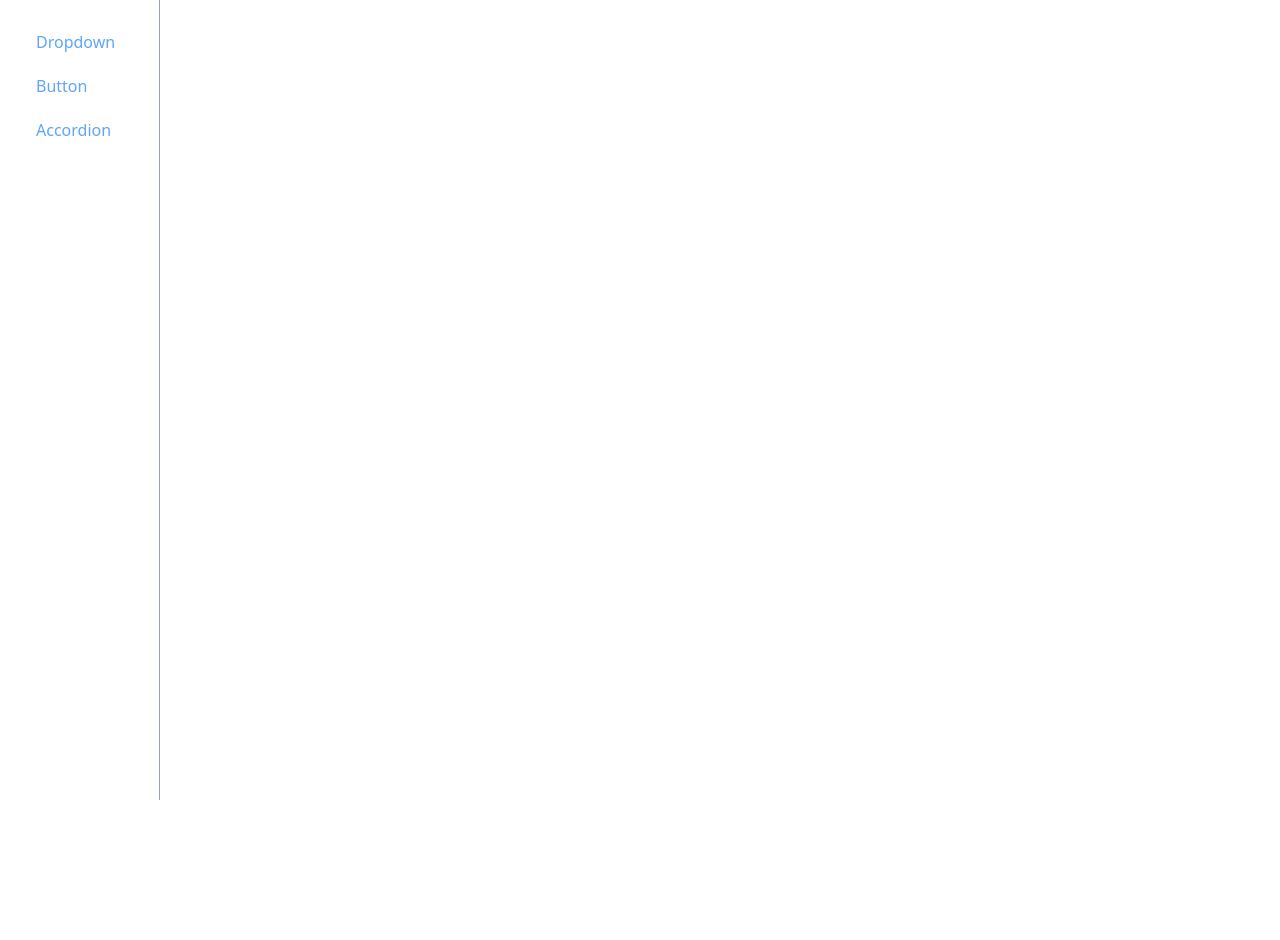
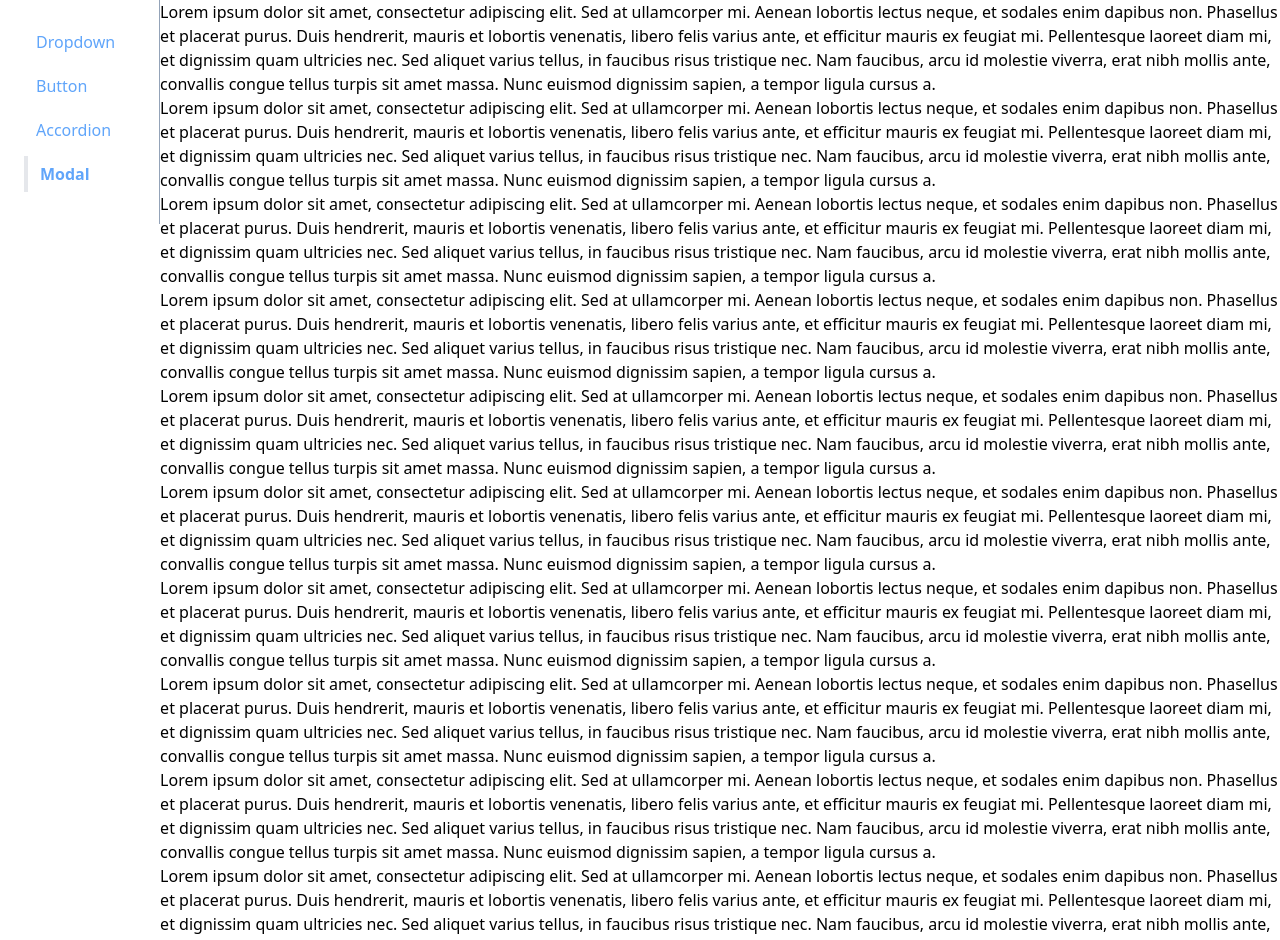
Before and after one commit to atinderbirsin/comps, a React (Create React App) app: page /modal in a window 1280 px wide. Shown: the top 940 px of the page. Before the commit the page ends 800 px from the top, so only its background shows below. Built offline with nearby package versions, Linux system fonts and the light colour scheme.

Commit message:
Modal component completed

```diff
--- a/public/index.html
+++ b/public/index.html
@@ -28,6 +28,7 @@
   <body>
     <noscript>You need to enable JavaScript to run this app.</noscript>
     <div id="root"></div>
+    <div id="modal-container"></div>
     <!--
       This HTML file is a template.
       If you open it directly in the browser, you will see an empty page.
--- a/src/App.js
+++ b/src/App.js
@@ -3,10 +3,11 @@ import SideBar from "./components/SideBar";
 import AccordionPage from "./pages/AccordionPage";
 import ButtonPage from "./pages/ButtonPage";
 import DropdownPage from "./pages/DropdownPage";
+import ModalPage from "./pages/ModalPage";
 
 function App() {
   return (
-    <div className="h-screen flex">
+    <div className=" flex">
       <SideBar />
 
       <div className="flex items-center justify-center w-full">
@@ -19,6 +20,9 @@ function App() {
         <Route path="/accordion">
           <AccordionPage />
         </Route>
+        <Route path="/modal">
+          <ModalPage />
+        </Route>
       </div>
     </div>
   );
--- /dev/null
+++ b/src/components/Modal.js
@@ -0,0 +1,30 @@
+import Overlay from "./Overlay";
+import ReactDOM from "react-dom";
+import { useEffect } from "react";
+
+function Modal({ onDismiss, children, action }) {
+  useEffect(() => {
+    document.body.classList.add("overflow-hidden");
+
+    return () => {
+      document.body.classList.remove("overflow-hidden");
+    };
+  }, []);
+
+  return ReactDOM.createPortal(
+    <div>
+      <Overlay onClick={onDismiss} />
+      <div className="fixed inset-40 bg-white">
+        <div className="p-10 flex flex-col justify-between h-full">
+          <div>
+            <p>{children}</p>
+          </div>
+          <div className="self-end">{action}</div>
+        </div>
+      </div>
+    </div>,
+    document.querySelector("#modal-container")
+  );
+}
+
+export default Modal;
--- /dev/null
+++ b/src/components/Overlay.js
@@ -0,0 +1,8 @@
+function Overlay({...rest}) {
+    return (
+        <div {...rest} className="fixed inset-0 bg-gray-300 opacity-80">
+        </div>
+    )
+};
+
+export default Overlay;
--- a/src/components/SideBar.js
+++ b/src/components/SideBar.js
@@ -8,6 +8,7 @@ function SideBar() {
     { label: "Dropdown", to: "/" },
     { label: "Button", to: "/button" },
     { label: "Accordion", to: "/accordion" },
+    { label: "Modal", to: "/modal" },
   ];
 
   const renderedList = links.map((link) => {
--- /dev/null
+++ b/src/pages/ModalPage.js
@@ -0,0 +1,149 @@
+import { useState } from "react";
+import Button from "../components/Button";
+import Modal from "../components/Modal";
+
+function ModalPage() {
+  const [showModal, setShowModal] = useState(false);
+
+  const onButtonClick = () => {
+    setShowModal(!showModal);
+  };
+
+  const onDismiss = () => {
+    setShowModal(false);
+  };
+
+  const action = (
+    <Button onClick={onDismiss} primary>
+      I Agree
+    </Button>
+  );
+
+  const modal = (
+    <Modal onDismiss={onDismiss} action={action}>
+      I"m a Modal , Agree to terms and conditions to continue
+    </Modal>
+  );
+
+  return (
+    <div className="w-full flex flex-col items-center justify-center">
+      <p>
+        Lorem ipsum dolor sit amet, consectetur adipiscing elit. Sed at
+        ullamcorper mi. Aenean lobortis lectus neque, et sodales enim dapibus
+        non. Phasellus et placerat purus. Duis hendrerit, mauris et lobortis
+        venenatis, libero felis varius ante, et efficitur mauris ex feugiat mi.
+        Pellentesque laoreet diam mi, et dignissim quam ultricies nec. Sed
+        aliquet varius tellus, in faucibus risus tristique nec. Nam faucibus,
+        arcu id molestie viverra, erat nibh mollis ante, convallis congue tellus
+        turpis sit amet massa. Nunc euismod dignissim sapien, a tempor ligula
+        cursus a.
+      </p>
+      <p>
+        Lorem ipsum dolor sit amet, consectetur adipiscing elit. Sed at
+        ullamcorper mi. Aenean lobortis lectus neque, et sodales enim dapibus
+        non. Phasellus et placerat purus. Duis hendrerit, mauris et lobortis
+        venenatis, libero felis varius ante, et efficitur mauris ex feugiat mi.
+        Pellentesque laoreet diam mi, et dignissim quam ultricies nec. Sed
+        aliquet varius tellus, in faucibus risus tristique nec. Nam faucibus,
+        arcu id molestie viverra, erat nibh mollis ante, convallis congue tellus
+        turpis sit amet massa. Nunc euismod dignissim sapien, a tempor ligula
+        cursus a.
+      </p>
+      <p>
+        Lorem ipsum dolor sit amet, consectetur adipiscing elit. Sed at
+        ullamcorper mi. Aenean lobortis lectus neque, et sodales enim dapibus
+        non. Phasellus et placerat purus. Duis hendrerit, mauris et lobortis
+        venenatis, libero felis varius ante, et efficitur mauris ex feugiat mi.
+        Pellentesque laoreet diam mi, et dignissim quam ultricies nec. Sed
+        aliquet varius tellus, in faucibus risus tristique nec. Nam faucibus,
+        arcu id molestie viverra, erat nibh mollis ante, convallis congue tellus
+        turpis sit amet massa. Nunc euismod dignissim sapien, a tempor ligula
+        cursus a.
+      </p>
+      <p>
+        Lorem ipsum dolor sit amet, consectetur adipiscing elit. Sed at
+        ullamcorper mi. Aenean lobortis lectus neque, et sodales enim dapibus
+        non. Phasellus et placerat purus. Duis hendrerit, mauris et lobortis
+        venenatis, libero felis varius ante, et efficitur mauris ex feugiat mi.
+        Pellentesque laoreet diam mi, et dignissim quam ultricies nec. Sed
+        aliquet varius tellus, in faucibus risus tristique nec. Nam faucibus,
+        arcu id molestie viverra, erat nibh mollis ante, convallis congue tellus
+        turpis sit amet massa. Nunc euismod dignissim sapien, a tempor ligula
+        cursus a.
+      </p>
+      <p>
+        Lorem ipsum dolor sit amet, consectetur adipiscing elit. Sed at
+        ullamcorper mi. Aenean lobortis lectus neque, et sodales enim dapibus
+        non. Phasellus et placerat purus. Duis hendrerit, mauris et lobortis
+        venenatis, libero felis varius ante, et efficitur mauris ex feugiat mi.
+        Pellentesque laoreet diam mi, et dignissim quam ultricies nec. Sed
+        aliquet varius tellus, in faucibus risus tristique nec. Nam faucibus,
+        arcu id molestie viverra, erat nibh mollis ante, convallis congue tellus
+        turpis sit amet massa. Nunc euismod dignissim sapien, a tempor ligula
+        cursus a.
+      </p>
+      <p>
+        Lorem ipsum dolor sit amet, consectetur adipiscing elit. Sed at
+        ullamcorper mi. Aenean lobortis lectus neque, et sodales enim dapibus
+        non. Phasellus et placerat purus. Duis hendrerit, mauris et lobortis
+        venenatis, libero felis varius ante, et efficitur mauris ex feugiat mi.
+        Pellentesque laoreet diam mi, et dignissim quam ultricies nec. Sed
+        aliquet varius tellus, in faucibus risus tristique nec. Nam faucibus,
+        arcu id molestie viverra, erat nibh mollis ante, convallis congue tellus
+        turpis sit amet massa. Nunc euismod dignissim sapien, a tempor ligula
+        cursus a.
+      </p>
+      <p>
+        Lorem ipsum dolor sit amet, consectetur adipiscing elit. Sed at
+        ullamcorper mi. Aenean lobortis lectus neque, et sodales enim dapibus
+        non. Phasellus et placerat purus. Duis hendrerit, mauris et lobortis
+        venenatis, libero felis varius ante, et efficitur mauris ex feugiat mi.
+        Pellentesque laoreet diam mi, et dignissim quam ultricies nec. Sed
+        aliquet varius tellus, in faucibus risus tristique nec. Nam faucibus,
+        arcu id molestie viverra, erat nibh mollis ante, convallis congue tellus
+        turpis sit amet massa. Nunc euismod dignissim sapien, a tempor ligula
+        cursus a.
+      </p>
+      <p>
+        Lorem ipsum dolor sit amet, consectetur adipiscing elit. Sed at
+        ullamcorper mi. Aenean lobortis lectus neque, et sodales enim dapibus
+        non. Phasellus et placerat purus. Duis hendrerit, mauris et lobortis
+        venenatis, libero felis varius ante, et efficitur mauris ex feugiat mi.
+        Pellentesque laoreet diam mi, et dignissim quam ultricies nec. Sed
+        aliquet varius tellus, in faucibus risus tristique nec. Nam faucibus,
+        arcu id molestie viverra, erat nibh mollis ante, convallis congue tellus
+        turpis sit amet massa. Nunc euismod dignissim sapien, a tempor ligula
+        cursus a.
+      </p>
+      <p>
+        Lorem ipsum dolor sit amet, consectetur adipiscing elit. Sed at
+        ullamcorper mi. Aenean lobortis lectus neque, et sodales enim dapibus
+        non. Phasellus et placerat purus. Duis hendrerit, mauris et lobortis
+        venenatis, libero felis varius ante, et efficitur mauris ex feugiat mi.
+        Pellentesque laoreet diam mi, et dignissim quam ultricies nec. Sed
+        aliquet varius tellus, in faucibus risus tristique nec. Nam faucibus,
+        arcu id molestie viverra, erat nibh mollis ante, convallis congue tellus
+        turpis sit amet massa. Nunc euismod dignissim sapien, a tempor ligula
+        cursus a.
+      </p>
+      <p>
+        Lorem ipsum dolor sit amet, consectetur adipiscing elit. Sed at
+        ullamcorper mi. Aenean lobortis lectus neque, et sodales enim dapibus
+        non. Phasellus et placerat purus. Duis hendrerit, mauris et lobortis
+        venenatis, libero felis varius ante, et efficitur mauris ex feugiat mi.
+        Pellentesque laoreet diam mi, et dignissim quam ultricies nec. Sed
+        aliquet varius tellus, in faucibus risus tristique nec. Nam faucibus,
+        arcu id molestie viverra, erat nibh mollis ante, convallis congue tellus
+        turpis sit amet massa. Nunc euismod dignissim sapien, a tempor ligula
+        cursus a.
+      </p>
+
+      <Button primary onClick={onButtonClick}>
+        Open Modal
+      </Button>
+      {showModal && modal}
+    </div>
+  );
+}
+
+export default ModalPage;
```
